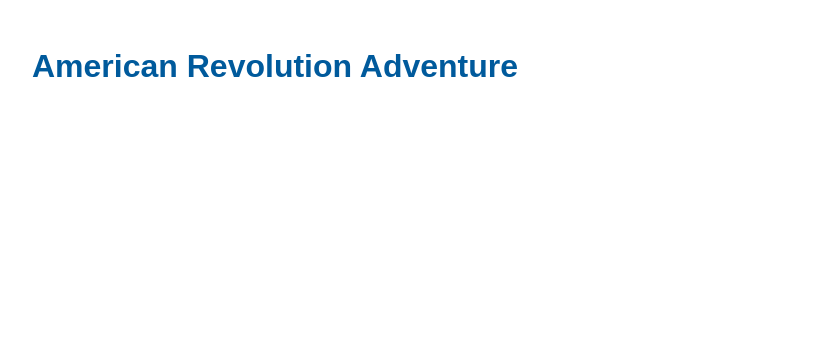
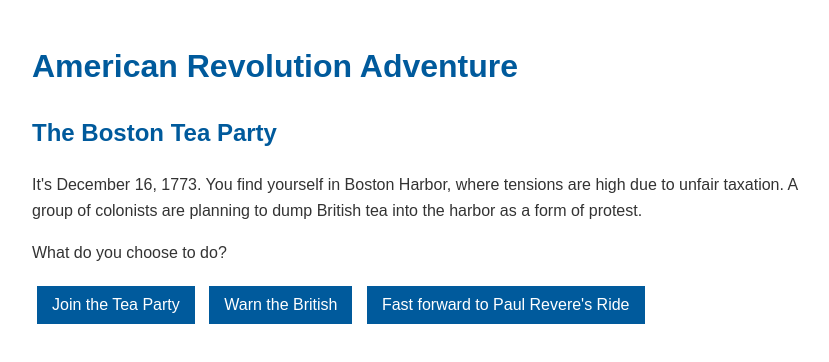
Before and after one commit to rzeedyk/USHistory, a plain HTML site: page index.html in a window 1280 px wide. Both pictures are taken after a click on the button "Start your journey". Shown: the whole page, without its empty margins (208-1037 px from the left). Drawn offline with Linux system fonts and the light colour scheme.

Commit message:
Update index.html

```diff
--- a/index.html
+++ b/index.html
@@ -110,6 +110,11 @@
                 section.style.display = 'none';
             });
 
+            // Special case for start journey
+            if (path === 'start_journey') {
+                path = 'boston_tea_party';
+            }
+
             // Show the chosen section
             const targetSection = document.getElementById(path);
             console.log("Target section:", targetSection);
@@ -143,7 +148,7 @@
             const buttons = document.querySelectorAll('button');
             buttons.forEach(button => {
                 button.addEventListener('click', function() {
-                    const path = this.id.replace('-', '_');
+                    const path = this.id.replace(/-/g, '_');
                     console.log("Button clicked, path:", path);
                     choosePath(path);
                 });
```
